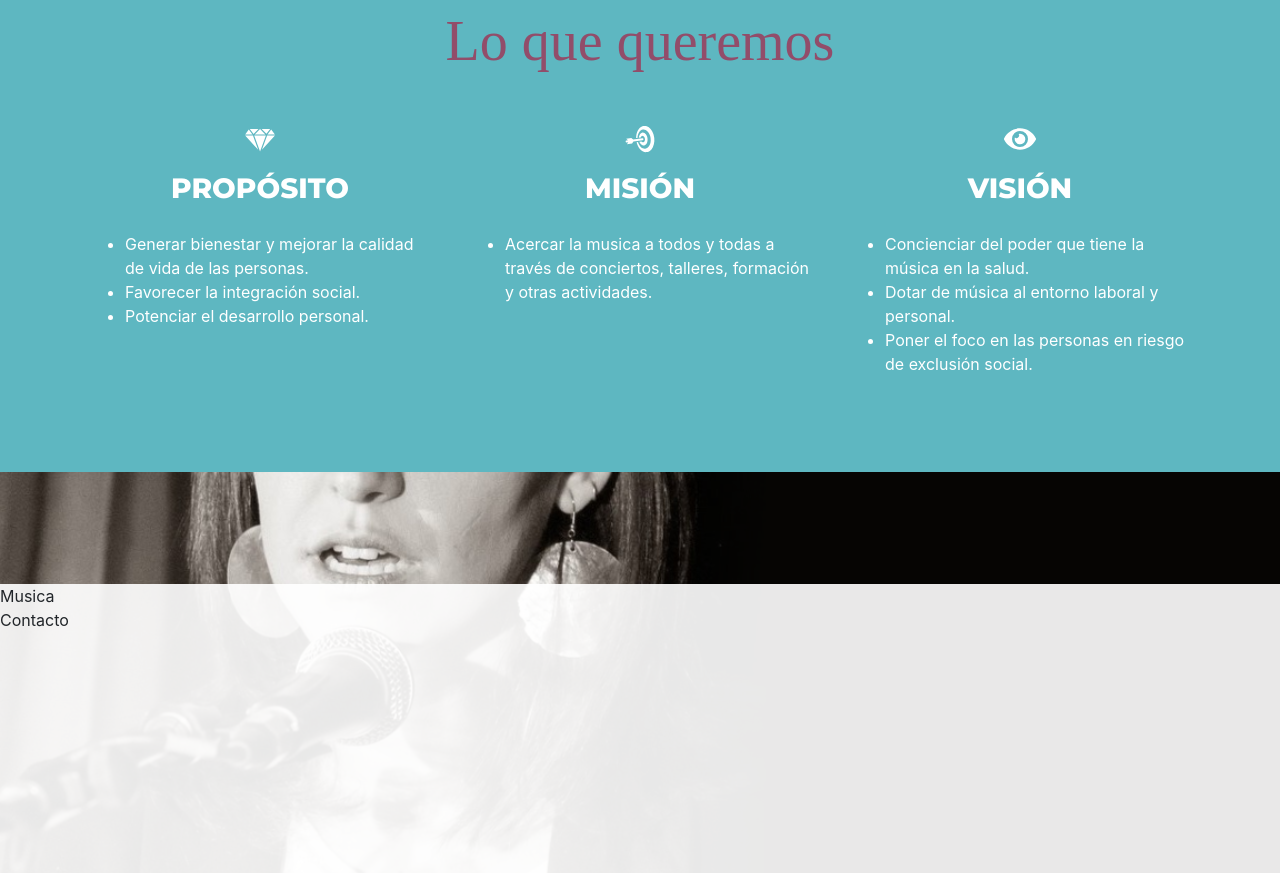
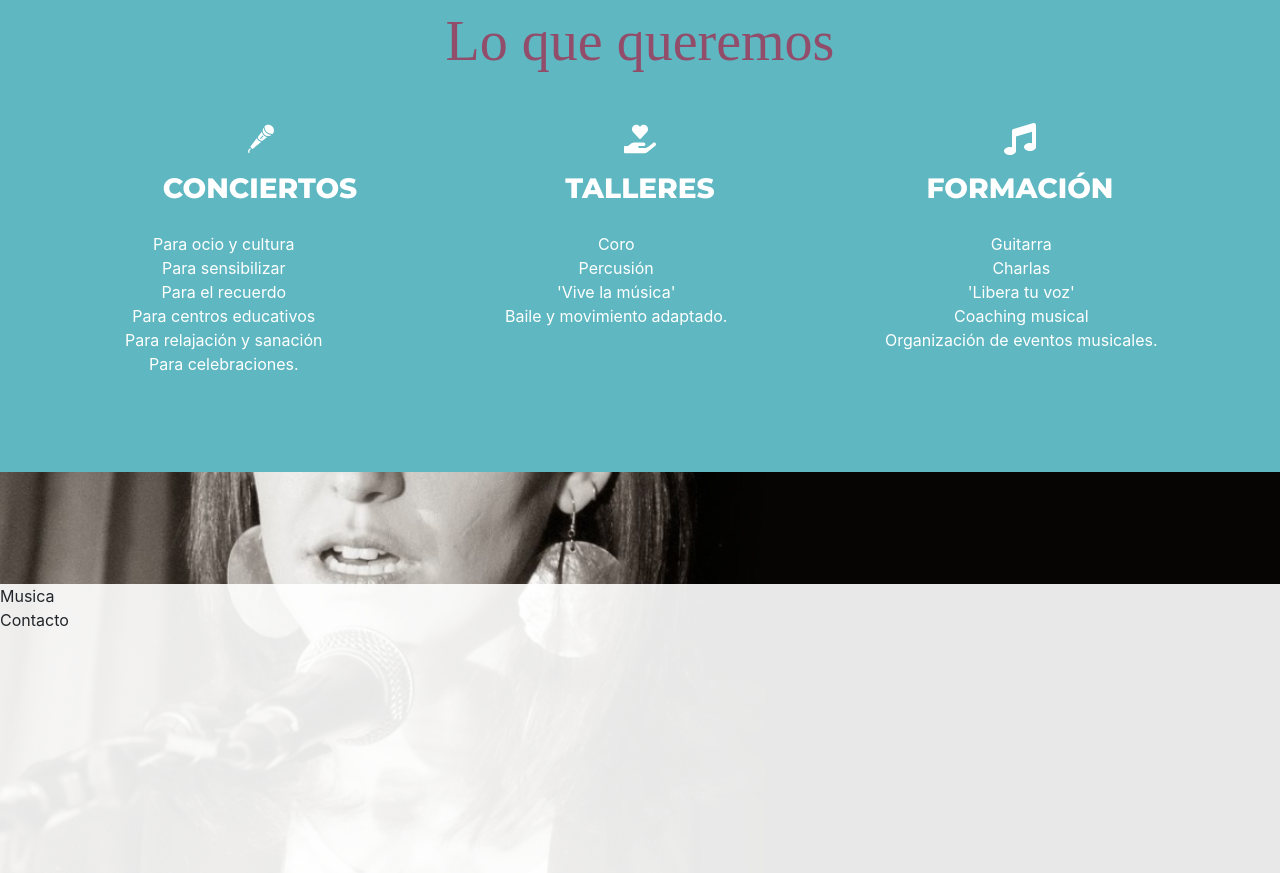
Before and after one commit to elenasacristan/musica-latte, a React (Create React App) app: page / in a window 1280 px wide. Shown: the part 1480-2353 px from the top of the page. Built offline with nearby package versions, Linux system fonts and the light colour scheme; a web font is replaced by a local one.

Commit message:
Add Info section and update color navbar dinamically

```diff
--- a/src/components/Info/Info.css
+++ b/src/components/Info/Info.css
@@ -43,3 +43,8 @@
 .Info-block-blue .Info-heading{
   color: #924D6A;
 }
+
+.Info-block-blue ul{
+  list-style: none;
+  text-align: center;
+}
--- a/src/components/Info/Info.js
+++ b/src/components/Info/Info.js
@@ -1,6 +1,7 @@
 import React from "react";
 import "./Info.css";
 import Item from "./Item/Item";
+import Items from "./items.json";
 
 export default function Info() {
   return (
@@ -9,25 +10,11 @@ export default function Info() {
         <h2 className="Info-heading">Lo que queremos</h2>
         <div className="Info-wrapper container">
           <div className="row">
-            <Item
-              icon="GiCutDiamond"
-              title="Propósito"
-              p1="Generar bienestar y mejorar la calidad de vida de las personas."
-              p2="Favorecer la integración social."
-              p3="Potenciar el desarrollo personal."
-            />
-            <Item
-              icon="GiBullseye"
-              title="Misión"
-              p1="Acercar la musica a todos y todas a través de conciertos, talleres, formación y otras actividades."
-            />
-            <Item
-              icon="FaEye"
-              title="Visión"
-              p1="Concienciar del poder que tiene la música en la salud."
-              p2="Dotar de música al entorno laboral y personal."
-              p3="Poner el foco en las personas en riesgo de exclusión social."
-            />
+            {Items.filter(({ category }) => category === "queremos").map(
+              ({ icon, name, text }) => (
+                <Item icon={icon} title={name} text={text} />
+              )
+            )}
           </div>
         </div>
       </div>
@@ -35,25 +22,11 @@ export default function Info() {
         <h2 className="Info-heading">Lo que queremos</h2>
         <div className="Info-wrapper container">
           <div className="row">
-            <Item
-              icon="GiCutDiamond"
-              title="Propósito"
-              p1="Generar bienestar y mejorar la calidad de vida de las personas."
-              p2="Favorecer la integración social."
-              p3="Potenciar el desarrollo personal."
-            />
-            <Item
-              icon="GiBullseye"
-              title="Misión"
-              p1="Acercar la musica a todos y todas a través de conciertos, talleres, formación y otras actividades."
-            />
-            <Item
-              icon="FaEye"
-              title="Visión"
-              p1="Concienciar del poder que tiene la música en la salud."
-              p2="Dotar de música al entorno laboral y personal."
-              p3="Poner el foco en las personas en riesgo de exclusión social."
-            />
+          {Items.filter(({ category }) => category === "hacemos").map(
+              ({ icon, name, text }) => (
+                <Item icon={icon} title={name} text={text} />
+              )
+            )}
           </div>
         </div>
       </div>
--- a/src/components/Info/Item/Item.js
+++ b/src/components/Info/Item/Item.js
@@ -1,9 +1,8 @@
-import React, { useState } from "react";
+import React from "react";
 import { GiCutDiamond, GiBullseye, GiMicrophone } from "react-icons/gi";
 import { FaEye, FaMusic, FaHandHoldingHeart } from "react-icons/fa";
 
-
-export default function Item({ icon, title, p1, p2, p3 }) {
+export default function Item({ icon, title, text }) {
   let icono;
 
   if (icon === "GiCutDiamond") {
@@ -12,6 +11,12 @@ export default function Item({ icon, title, p1, p2, p3 }) {
     icono = <GiBullseye className="Info-icono" />;
   } else if (icon === "FaEye") {
     icono = <FaEye className="Info-icono" />;
+  } else if (icon === "GiMicrophone") {
+    icono = <GiMicrophone className="Info-icono" />;
+  } else if (icon === "FaMusic") {
+    icono = <FaMusic className="Info-icono" />;
+  }else if (icon === "FaHandHoldingHeart") {
+    icono = <FaHandHoldingHeart className="Info-icono" />;
   }
 
   return (
@@ -19,9 +24,9 @@ export default function Item({ icon, title, p1, p2, p3 }) {
       {icono}
       <h3 className="Info-item-heading">{title}</h3>
       <ul>
-        <li>{p1}</li>
-        {p2 ? <li>{p2}</li> : ""}
-        {p2 ? <li>{p3}</li> : ""}
+        {text.split('. ').map((sentence, index) => (
+          <li key={index}>{sentence}</li>
+        ))}
       </ul>
     </div>
   );
--- a/src/components/Info/items.json
+++ b/src/components/Info/items.json
@@ -1,11 +1,39 @@
 [
-    {
-        "icon":"",
-        "name":"",
-        "p1":"",
-        "p2":"",
-        "p3":"",
-        "p4":"",
-        "p5":""
-    }
+  {
+    "icon": "GiCutDiamond",
+    "name": "Propósito",
+    "text": "Generar bienestar y mejorar la calidad de vida de las personas. Favorecer la integración social. Potenciar el desarrollo personal.",
+    "category": "queremos"
+  },
+  {
+    "icon": "GiBullseye",
+    "name": "Misión",
+    "text": "Acercar la musica a todos y todas a través de conciertos, talleres, formación y otras actividades.",
+    "category": "queremos"
+  },
+  {
+    "icon": "FaEye",
+    "name": "Visión",
+    "text": "Concienciar del poder que tiene la música en la salud. Dotar de música al entorno laboral y personal. Poner el foco en las personas en riesgo de exclusión social.",
+    "category": "queremos"
+  },
+  {
+    "icon": "GiMicrophone",
+    "name": "Conciertos",
+    "text": "Para ocio y cultura. Para sensibilizar. Para el recuerdo. Para centros educativos. Para relajación y sanación. Para celebraciones.",
+    "category": "hacemos"
+  },
+  {
+    "icon": "FaHandHoldingHeart",
+    "name": "Talleres",
+    "text": "Coro. Percusión. 'Vive la música'. Baile y movimiento adaptado.",
+    "category": "hacemos"
+  },
+  {
+    "icon": "FaMusic",
+    "name": "Formación",
+    "text": "Guitarra. Charlas. 'Libera tu voz'. Coaching musical. Organización de eventos musicales.",
+    "category": "hacemos"
+  }
+
 ]
--- a/src/components/Main/Main.js
+++ b/src/components/Main/Main.js
@@ -9,7 +9,6 @@ export default function Main() {
   return (
     <div id="home">
       <NavBar />
-
       <Home />
       <Info id="info" />
       <Musica id="musica" />
--- a/src/components/NavBar/NavBar.css
+++ b/src/components/NavBar/NavBar.css
@@ -4,11 +4,19 @@
   z-index: 1;
   display: flex;
   height: 12vh;
-  background-color: rgba(0, 0, 0, 0.63);
+}
+
+.Nav-black {
+  transition: background-color 2s ease;
+  background-color: rgba(0, 0, 0, 0.712);
+}
+
+.Nav-transparent {
+  background-color: rgba(0, 0, 0, 0);
 }
 
 .NavBar .logo img {
-  width: 200px;
+  height: 12vh;
   padding: 10px;
 }
 
@@ -30,7 +38,7 @@
 
 .NavBar-box {
   display: flex;
-  margin:auto;
+  margin: auto;
 }
 
 .NavBar-box-link {
@@ -67,7 +75,7 @@
 
   .NavBar-button {
     position: absolute;
-    top: -50px;
+    top: -9vh;
     display: block;
     background-color: transparent;
     border: none;
@@ -93,5 +101,4 @@
   .NavBar-box-link {
     border-top: 3px solid rgb(232, 232, 232);
   }
-
 }
--- a/src/components/NavBar/NavBar.js
+++ b/src/components/NavBar/NavBar.js
@@ -1,4 +1,4 @@
-import React, { useState } from "react";
+import React, { useState, useEffect } from "react";
 import "./NavBar.css";
 import Logo from "../../common/images/MLlogo.svg";
 import { FaAlignJustify } from "react-icons/fa";
@@ -6,8 +6,21 @@ import { NavHashLink as Link } from "react-router-hash-link";
 
 export default function NavBar() {
   const [isOpen, setIsOpen] = useState(false);
+  const [headerColor, setHeaderColor] = useState("white");
+
+  const listenScrollEvent = () => {
+    window.pageYOffset > 550
+      ? setHeaderColor("Nav-black")
+      : setHeaderColor("Nav-transparent");
+  };
+
+  useEffect(() => {
+    window.addEventListener("scroll", listenScrollEvent);
+  });
+  console.log(headerColor);
+
   return (
-    <div className="NavBar">
+    <div className={`NavBar ${headerColor}`}>
       <div className="logo">
         <span>
           <Link smooth to="#home" activeClassName="selected">
```
